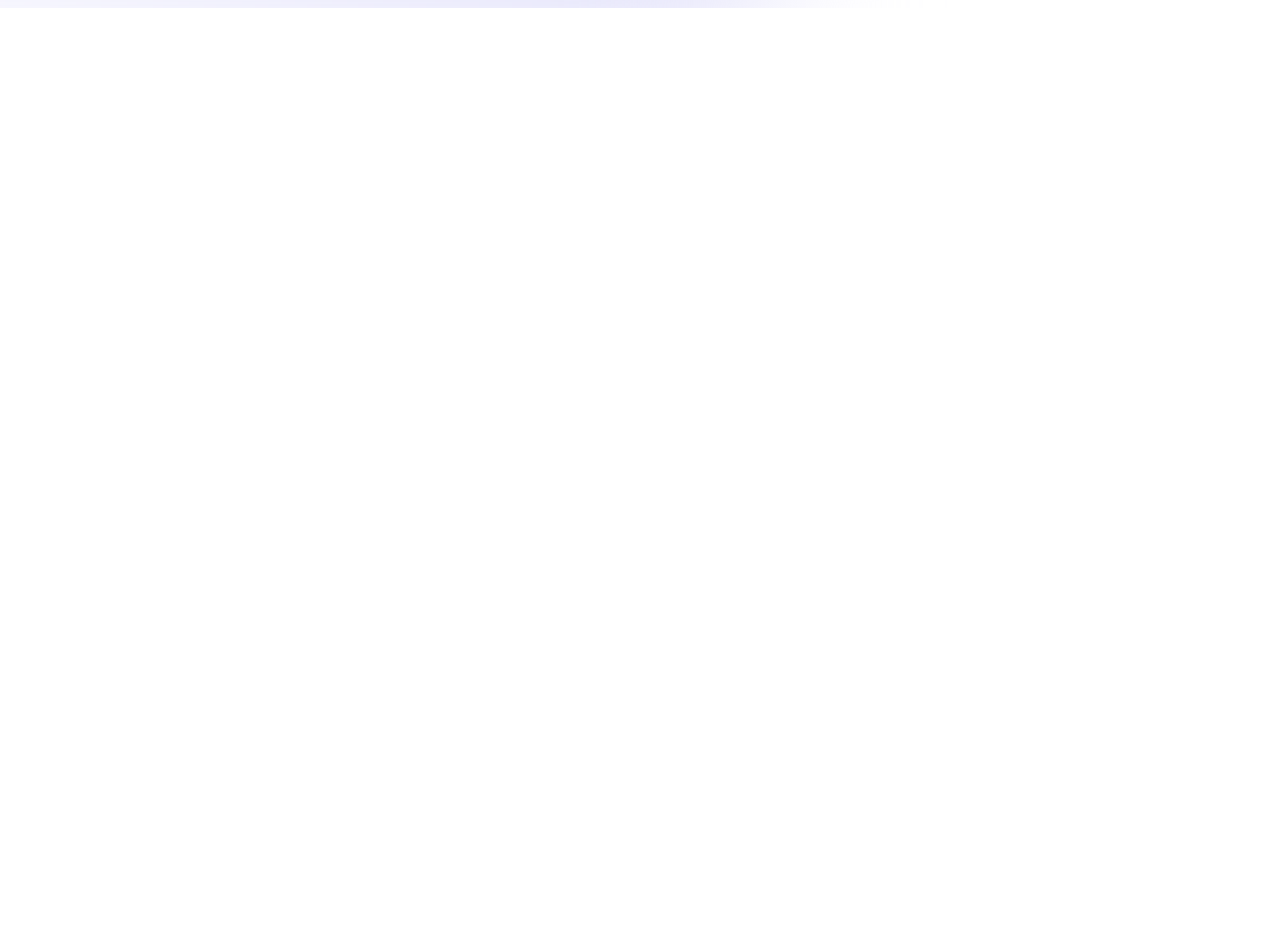
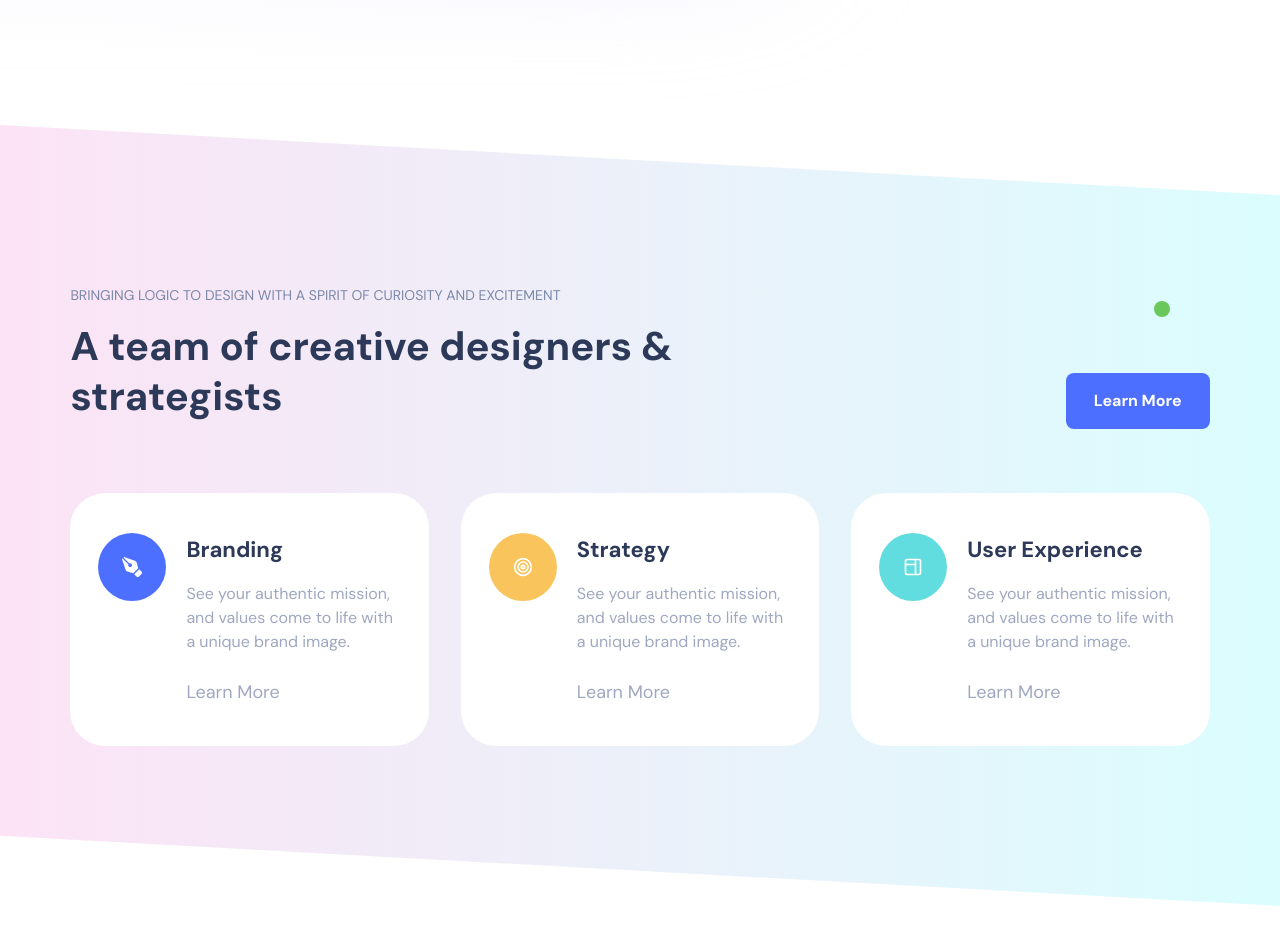
Before and after one commit to RobiulIslam08/technogenix-task, a React (Vite) app: page / in a window 1280 px wide. Shown: the part 1740-2684 px from the top of the page. Before the commit the page ends 1748 px from the top, so only its background shows below. Built offline with nearby package versions, Linux system fonts and the light colour scheme.

Commit message:
section two responsive and full desing done

```diff
--- a/src/App.jsx
+++ b/src/App.jsx
@@ -1,6 +1,7 @@
 import AgensySection from "./complonent/agensy-section/AgensySection"
 import Hero from "./complonent/hero/Hero"
 import Navbar from "./complonent/navbar/Navbar"
+import SecitonTwo from "./complonent/section2/SecitonTwo"
 
 
 
@@ -12,6 +13,7 @@ function App() {
       <Hero></Hero>
       <Navbar></Navbar>
       <AgensySection></AgensySection>
+      <SecitonTwo></SecitonTwo>
 
     </>
   )
--- a/src/complonent/agensy-section/AgensySection.jsx
+++ b/src/complonent/agensy-section/AgensySection.jsx
@@ -77,7 +77,7 @@ import './agency.css';
 
 const AgensySection = () => {
     return (
-        <div className="relative">
+        <div className="relative pb-36">
             <div className="circle"></div> {/* This is the gradient circle */}
             <div className="md:mt-24 lg:mt-28 mt-20 font-sans  relative z-10">
                 {/* heading */}
@@ -147,7 +147,7 @@ const AgensySection = () => {
 
                             {/* 2nd card */}
                             <div className="lg:w-[40%] w-[80%] ">
-                                <p className="p-6 bg-[#c8cdff] inline-block rounded-full">
+                                <p className="p-6 bg-[#dfe5ff] inline-block rounded-full">
                                     <FiCoffee size={20} className="text-[#8080f1]" />
                                 </p>
                                 <h1 className="pt-7 pb-4 font-bold text-[22px] text-[#2d3958]">Development</h1>
--- a/src/complonent/agensy-section/agency.css
+++ b/src/complonent/agensy-section/agency.css
@@ -6,7 +6,7 @@
 } */
 .circle {
     width: 1000px;
-    height: 800px;
+    height: 400px;
     background: linear-gradient(to left, #d1d0f7, #f7f7ff);
     filter: blur(80px);
     position: absolute;
--- a/src/complonent/hero/Hero.jsx
+++ b/src/complonent/hero/Hero.jsx
@@ -15,7 +15,7 @@ const Hero = () => {
 			<div className='flex  justify-between items-center pt-8 lg:px-20 px-5 '>
 				{/* 1st */}
 				<div className=''>
-					<img src="https://i.ibb.co/2WyvdR9/logo-light.png" alt="" />
+					<img src="https://i.ibb.co/2WyvdR9/logo-light.png" className='' alt="" />
 				</div>
 
 				{/* second */}
--- /dev/null
+++ b/src/complonent/section2/SecitonTwo.jsx
@@ -0,0 +1,96 @@
+import { FaPenNib } from "react-icons/fa";
+import "./section2.css"
+import { LuTarget } from "react-icons/lu";
+import { FiLayout } from "react-icons/fi";
+const SecitonTwo = () => {
+
+	return (
+		<div className="bg-gradient-to-r clip clip-sm  pt-40 pb-40 mt-10 lg:mt-20 from-[#fad6f0ad] to-[#dbfdfe] mb-52 ">
+			<div className="">
+				{/* heading */}
+				<div className="flex lg:flex-row flex-col justify-between w-[89%] mx-auto">
+					{/* left */}
+					<div className="lg:w-[54%] w-[100%] lg:text-left text-center mb-4 lg:mb-0">
+						<p className="text-[#7b88a8] uppercase text-sm">Bringing logic to design with a spirit of curiosity and excitement</p>
+						<h1 className="text-[#2d3958] pt-4 lg:pt-4 lg:leading-tight lg:text-[40px] text-[36px] leading-none font-extrabold">A team of creative designers & strategists</h1>
+					</div>
+
+					{/* right */}
+					<div className="lg:w-[46%] w-[90%] mx-auto ml-auto flex flex-col items-center lg:items-end">
+						<div><img src="" alt="" /></div>
+						<div className="lg:mt-4 my-16">
+							<p className="bg-[#6ac75a] rounded-full hidden lg:flex ml-auto mr-10 mb-14 w-4 h-4 "></p>
+							<button className="bg-[#4c6fff]  hover:bg-[#111a4e] text-white font-bold lg:py-4 py-3 px-4 lg:px-7 rounded-lg transform transition-colors duration-500">
+								Learn More
+							</button>
+						</div>
+					</div>
+				</div>
+
+				{/* card */}
+				<div className="flex lg:flex-row flex-col lg:w-[89%] w-full mx-auto gap-8">
+
+					{/* left card*/}
+					<div className="bg-[#ffffff] flex lg:flex-row flex-col rounded-[35px] lg:gap-5 gap-20 px-7 py-10">
+						{/* icon */}
+
+						<div>
+						<p className="p-6 bg-[#4c6fff] inline-block rounded-full">
+                                    <FaPenNib size={20} className="rotate-90 text-white" />
+                                </p>
+						</div>
+
+
+						{/* text */}
+						<div>
+							<h1 className="text-[#2d3958] font-bold text-[22px] pb-4">Branding</h1>
+							<p className="text-[#9fa8c0] text-base pb-6">See your authentic mission, and values come to life with a unique brand image.</p>
+							<a className="text-[#9fa8c0] hover:text-blue-600 transform transition-colors duration-500  text-lg">Learn More</a>
+						</div>
+					</div>
+
+					{/* center  card*/}
+					<div className="bg-[#ffffff] flex lg:flex-row flex-col rounded-[35px] lg:gap-5 gap-20 px-7 py-10">
+						{/* icon */}
+
+						<div>
+						<p className="p-6 bg-[#f9c45c] inline-block rounded-full">
+                                    <LuTarget size={20} className="rotate-90 text-white" />
+                                </p>
+						</div>
+
+
+						{/* text */}
+						<div>
+							<h1 className="text-[#2d3958] font-bold text-[22px] pb-4">Strategy</h1>
+							<p className="text-[#9fa8c0] text-base pb-6">See your authentic mission, and values come to life with a unique brand image.</p>
+							<a className="text-[#9fa8c0] hover:text-blue-600 transform transition-colors duration-500  text-lg">Learn More</a>
+						</div>
+					</div>
+
+					{/* right card*/}
+					<div className="bg-[#ffffff] flex lg:flex-row flex-col rounded-[35px] lg:gap-5 gap-20 px-7 py-10">
+						{/* icon */}
+
+						<div>
+						<p className="p-6 bg-[#61dcdf] inline-block rounded-full">
+                                    <FiLayout size={20} className="rotate-90 text-white" />
+                                </p>
+						</div>
+
+
+						{/* text */}
+						<div>
+							<h1 className="text-[#2d3958] font-bold text-[22px] pb-4">User Experience</h1>
+							<p className="text-[#9fa8c0] text-base pb-6">See your authentic mission, and values come to life with a unique brand image.</p>
+							<a className="text-[#9fa8c0] hover:text-blue-600 transform transition-colors duration-500  text-lg">Learn More</a>
+						</div>
+					</div>
+				</div>
+			</div>
+
+		</div>
+	);
+};
+
+export default SecitonTwo;
--- /dev/null
+++ b/src/complonent/section2/section2.css
@@ -0,0 +1,9 @@
+.clip {
+	clip-path: polygon(0 0, 100% 9%, 100% 100%, 0 91%);
+  }
+
+  @media (max-width: 640px) {
+	.clip-sm {
+	  clip-path: polygon(0 0, 100% 2%, 100% 100%, 0 98%);
+	}
+  }
```
